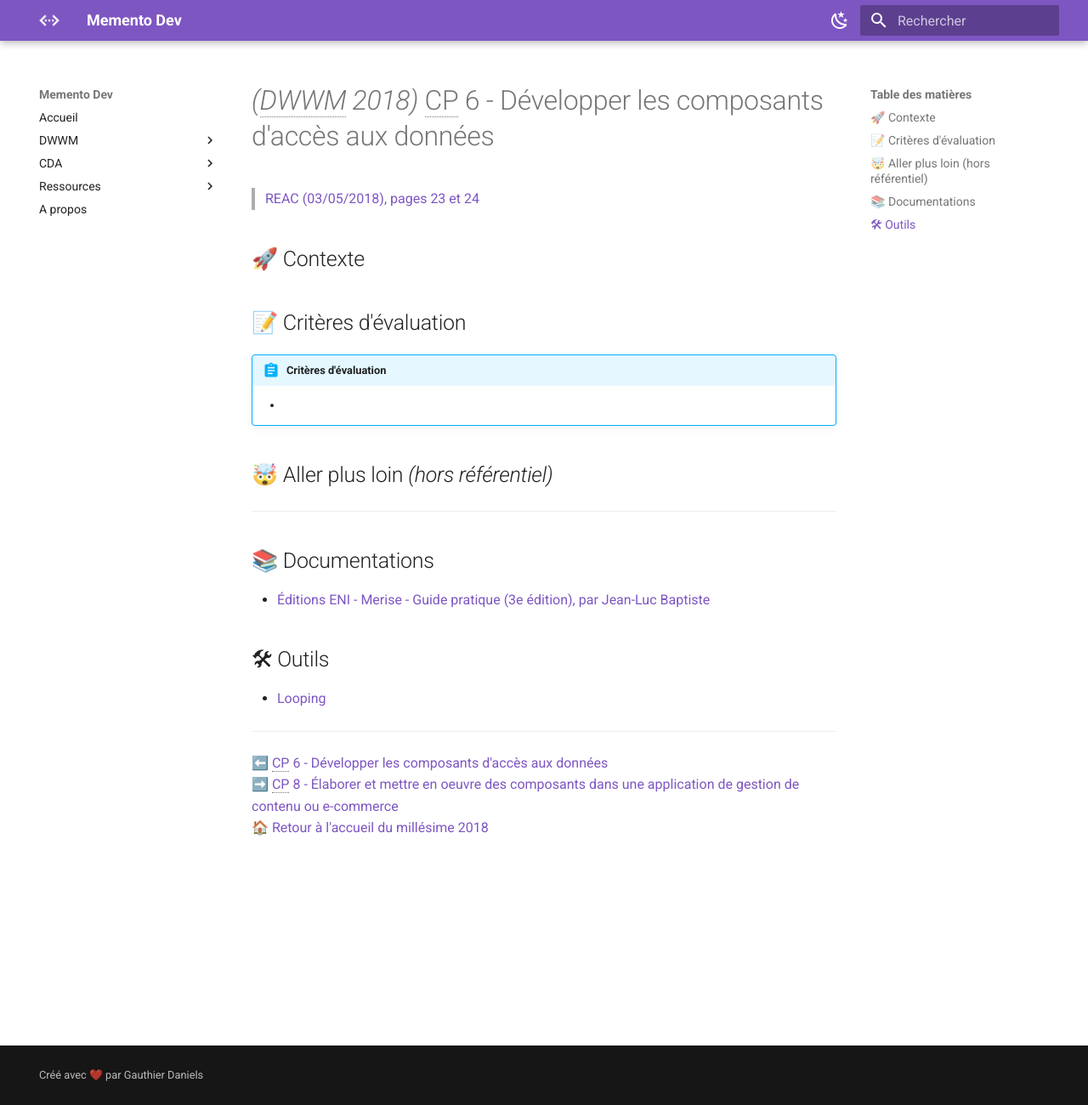
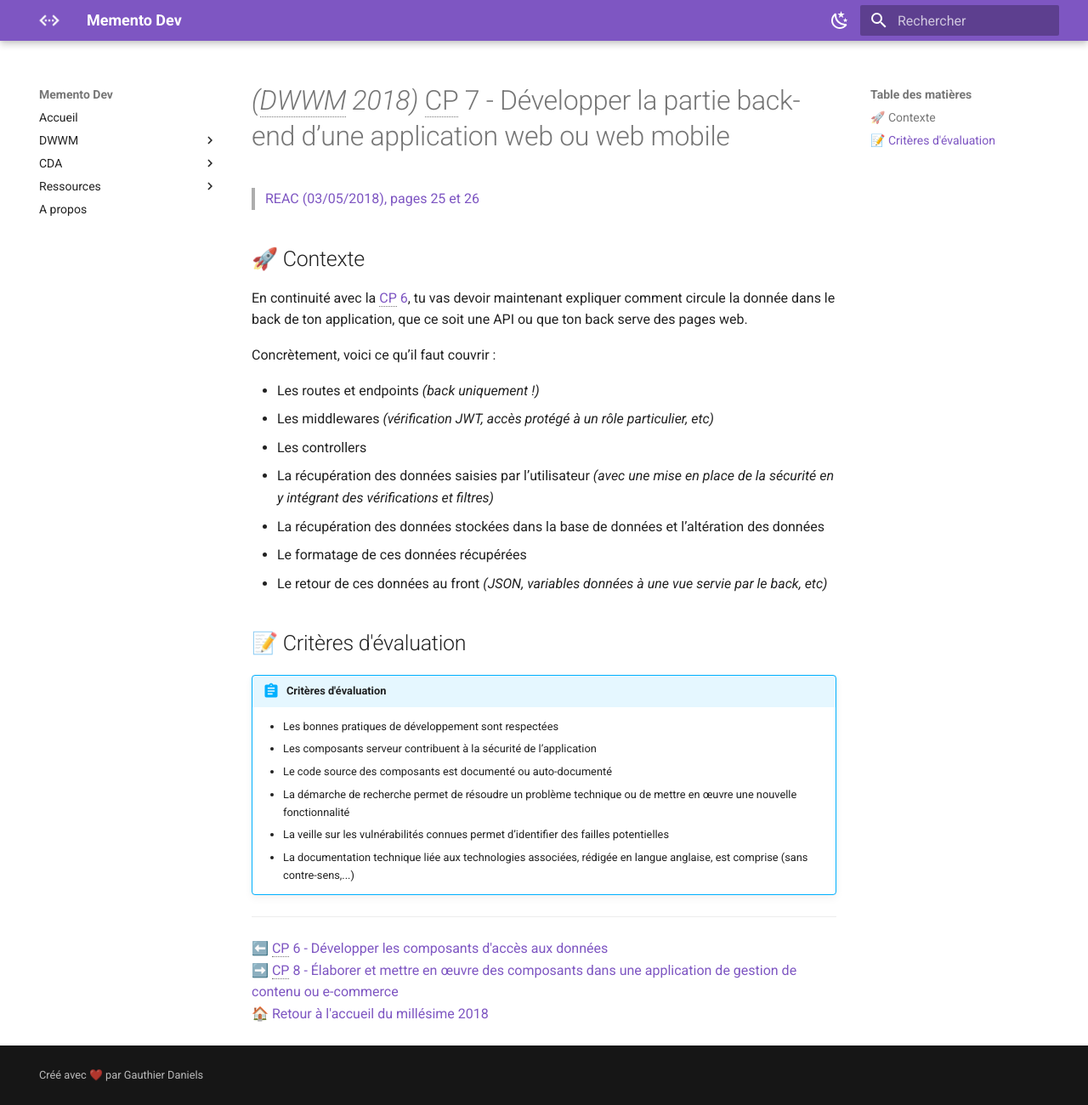
Before and after one commit to preparation-tp/memento-dev, an MkDocs documentation site: the page built from docs/dwwm/2018/cp-7-developper-la-partie-back-end-d-une-application-web-ou-web-mobile.md, in a window 1280 px wide and 1300 px high. Shown: the whole window at 85% size. Built offline with MkDocs 1.6.1 and Material for MkDocs 9.7.7, drawn with Linux system fonts in a browser that asks for light colours.

Commit message:
docs: Remove outdated links and tools from documentation

```diff
--- a/docs/dwwm/2018/cp-7-developper-la-partie-back-end-d-une-application-web-ou-web-mobile.md
+++ b/docs/dwwm/2018/cp-7-developper-la-partie-back-end-d-une-application-web-ou-web-mobile.md
@@ -1,25 +1,31 @@
-# _(<abbr title="Développeur Web et Web Mobile">DWWM</abbr> 2018)_ <abbr title="Compétence Professionnelle">CP</abbr> 6 - Développer les composants d'accès aux données
-> [REAC (03/05/2018), pages 23 et 24](https://www.banque.di.afpa.fr/EspaceEmployeursCandidatsActeurs/EGPResultat.aspx?ct=01280m03&type=t)
+# _(<abbr title="Développeur Web et Web Mobile">DWWM</abbr> 2018)_ <abbr title="Compétence Professionnelle">CP</abbr> 7 - Développer la partie back-end d’une application web ou web mobile
+> [REAC (03/05/2018), pages 25 et 26](https://www.banque.di.afpa.fr/EspaceEmployeursCandidatsActeurs/EGPResultat.aspx?ct=01280m03&type=t)
 
 ## 🚀 Contexte
 
+En continuité avec la [<abbr title="Compétence Professionnelle">CP</abbr> 6](cp-6-developper-les-composants-d-acces-aux-donnees.md), tu vas devoir maintenant expliquer comment circule la donnée dans le back de ton application, que ce soit une API ou que ton back serve des pages web.
+
+Concrètement, voici ce qu’il faut couvrir :
+
+- Les routes et endpoints _(back uniquement !)_
+- Les middlewares _(vérification JWT, accès protégé à un rôle particulier, etc)_
+- Les controllers
+- La récupération des données saisies par l’utilisateur _(avec une mise en place de la sécurité en y intégrant des vérifications et filtres)_
+- La récupération des données stockées dans la base de données et l’altération des données
+- Le formatage de ces données récupérées
+- Le retour de ces données au front _(JSON, variables données à une vue servie par le back, etc)_
 
 ## 📝 Critères d'évaluation
 !!! abstract "Critères d'évaluation"
-    -
-
-## 🤯 Aller plus loin _(hors référentiel)_
-
----
-
-## 📚 Documentations
-- [Éditions ENI - Merise - Guide pratique (3e édition), par Jean-Luc Baptiste](https://www.editions-eni.fr/livre/merise-guide-pratique-3e-edition-modelisation-des-donnees-et-des-traitements-manipulations-avec-le-langage-sql-9782409015342)
-
-## 🛠 Outils
-- [Looping](https://www.looping.fr/)
+    - Les bonnes pratiques de développement sont respectées
+    - Les composants serveur contribuent à la sécurité de l’application
+    - Le code source des composants est documenté ou auto-documenté
+    - La démarche de recherche permet de résoudre un problème technique ou de mettre en œuvre une nouvelle fonctionnalité
+    - La veille sur les vulnérabilités connues permet d’identifier des failles potentielles
+    - La documentation technique liée aux technologies associées, rédigée en langue anglaise, est comprise (sans contre-sens,...)
 
 ---
 
 [⬅️ <abbr title="Compétence Professionnelle">CP</abbr> 6 - Développer les composants d'accès aux données](cp-6-developper-les-composants-d-acces-aux-donnees.md)
-[➡️ <abbr title="Compétence Professionnelle">CP</abbr> 8 - Élaborer et mettre en oeuvre des composants dans une application de gestion de contenu ou e-commerce](cp-8-elaborer-et-mettre-en-oeuvre-des-composants-dans-une-application-de-gestion-de-contenu-ou-e-commerce.md)
+[➡️ <abbr title="Compétence Professionnelle">CP</abbr> 8 - Élaborer et mettre en œuvre des composants dans une application de gestion de contenu ou e-commerce](cp-8-elaborer-et-mettre-en-oeuvre-des-composants-dans-une-application-de-gestion-de-contenu-ou-e-commerce.md)
 [🏠 Retour à l'accueil du millésime 2018](index.md)
```
Also changed, not shown: docs/dwwm/2018/cp-6-developper-les-composants-d-acces-aux-donnees.md (+0 -8 lines), docs/dwwm/2018/cp-8-elaborer-et-mettre-en-oeuvre-des-composants-dans-une-application-de-gestion-de-contenu-ou-e-commerce.md (+1 -1 lines).
